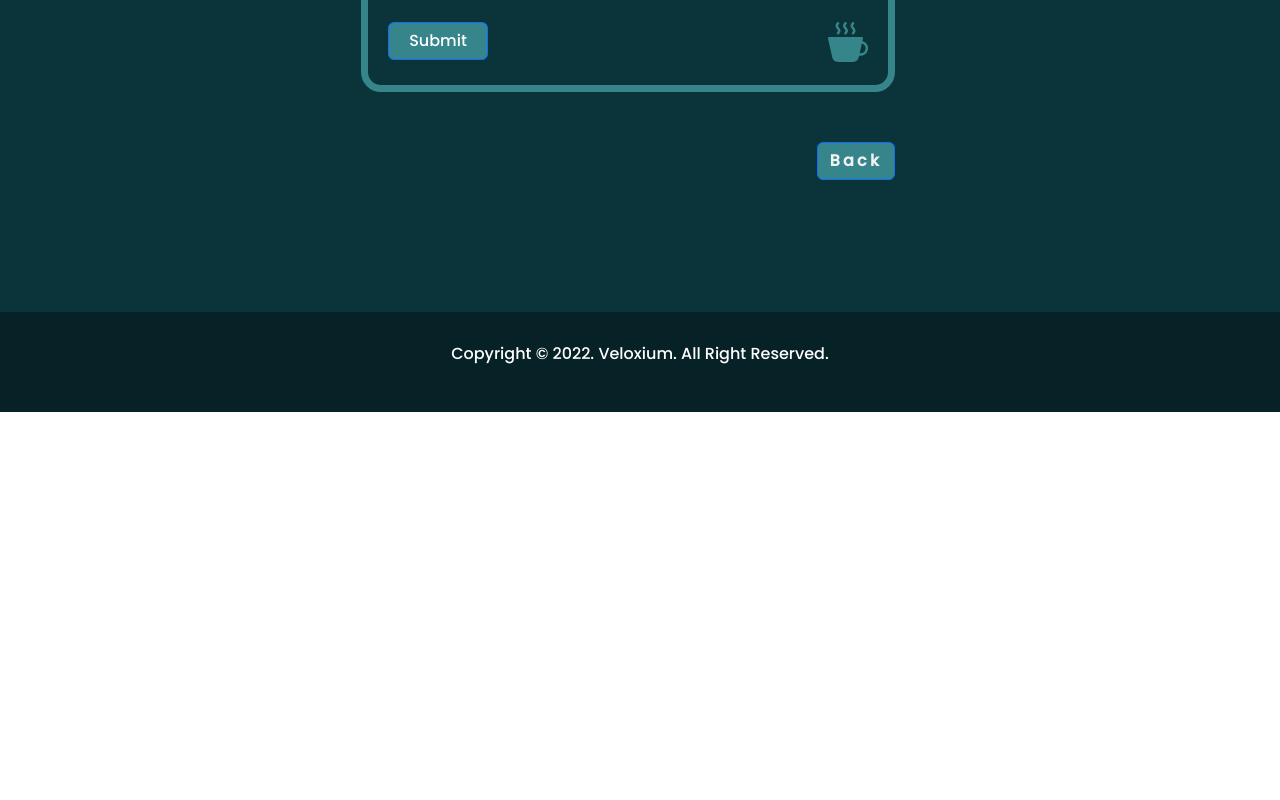
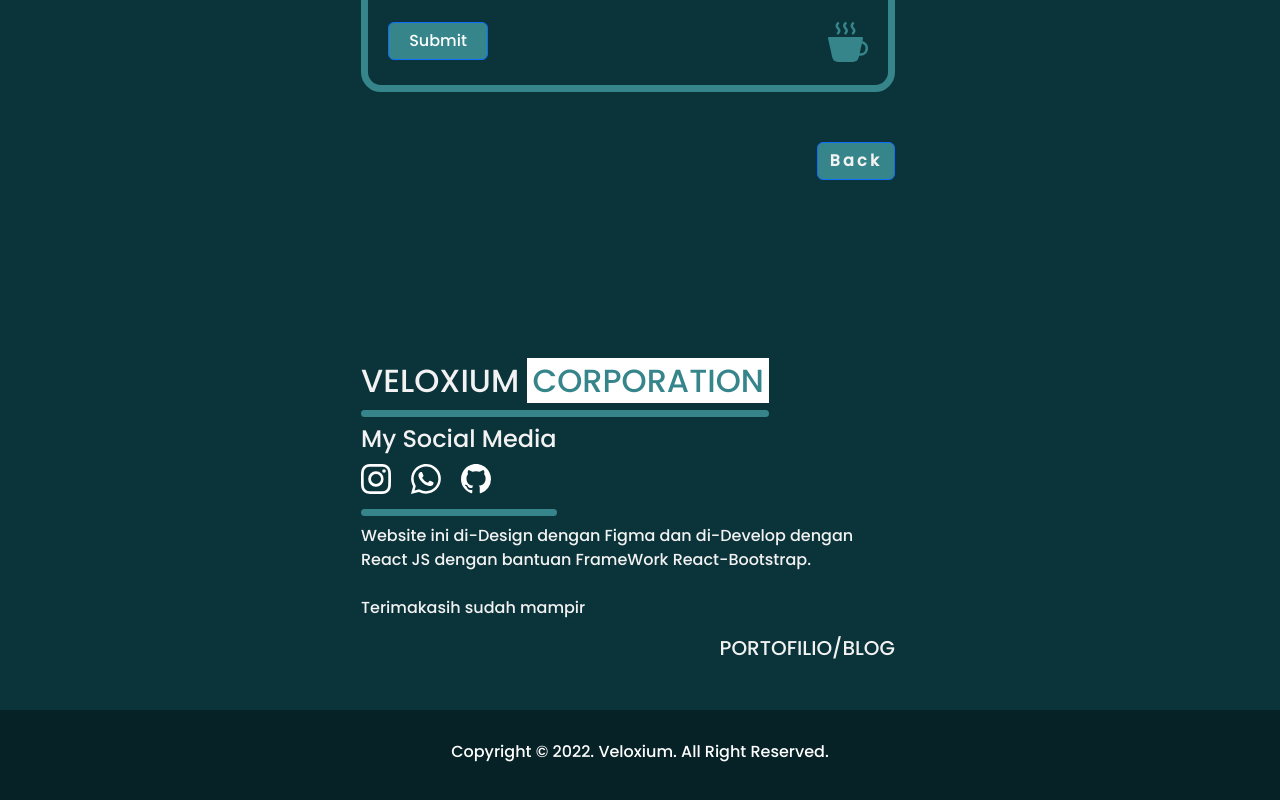
Before and after one commit to Veloxium/profile-web, a React (Create React App) app: page /contact in a window 1280 px wide. Shown: the part 548-1348 px from the top of the page. Before the commit the page ends 960 px from the top, so only its background shows below. Built offline with nearby package versions, Linux system fonts and the light colour scheme.

Commit message:
Deployed website

```diff
--- a/src/components/animated/Animated.js
+++ b/src/components/animated/Animated.js
@@ -18,7 +18,7 @@ const Animated = () => {
          <Routes location={location} key={location.pathname}>
             <Route exact path="/profile-web" element={<><Home /><About /><Email /><Send /></>}/>
             <Route path="/me" element={<Me />} />
-            <Route path="/contact" element={<ContactDuplikat />} />
+            <Route path="/contact" element={<><ContactDuplikat /><Send /></>} />
             <Route path="/project" element={<Project />} />
         </Routes>
     </AnimatePresence>
--- a/src/components/sendmail/Send.jsx
+++ b/src/components/sendmail/Send.jsx
@@ -12,7 +12,7 @@ const Send = () => {
     <motion.div
     initial={{ width : 0}}
         animate={{width : "100%"}}
-        exit={{ x:"-100%" ,transition : {duration : 0.3}}}
+        exit={{ opacity: 0, transition: { duration: 0.5 } }}
     className="send">
       <Container>
         <Row>
```
